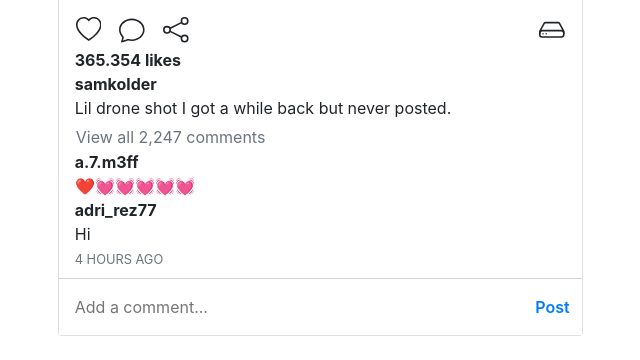
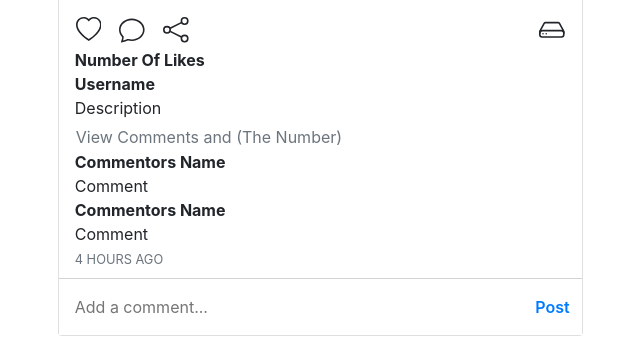
Before and after one commit to AlexWanyoike/Instagram-Clone, a Django app: page /home/ in a window 1280 px wide. Shown: the part 771-1131 px from the top of the page, without its empty margins (181-821 px from the left). Run offline with Django 3.2, Linux system fonts and the light colour scheme; some libraries are stand-ins or nearby versions.

```diff
--- a/gram/templates/base.html
+++ b/gram/templates/base.html
@@ -31,10 +31,10 @@
       {% endblock %}
     </head>
     <body>
-     {% include "instagram-nav.html" %}
-      <h1 class="text-center">coews everywhre</h1>
+      {% include "navbar.html" %}
+      <br>
+      {% include "instagram-nav.html" %}
 
-      <h3>Hunger</h3>
       {% block scripts %}
       <script src="https://ajax.googleapis.com/ajax/libs/jquery/3.2.1/jquery.min.js"></script>
       {% bootstrap_javascript %} {% endblock %}
--- a/gram/templates/home.html
+++ b/gram/templates/home.html
@@ -15,11 +15,16 @@
       src="https://kit.fontawesome.com/d3d6f2df1f.js"
       crossorigin="anonymous"
     ></script>
+
+
+
     <link rel="stylesheet" href="{% static 'css/instagram-nav.css' %}" />
     <title>Document</title>
   </head>
   <body>
-       <div class="mt-4">
+
+    {% block content %}
+    <div class="mt-4">
         <div class="container d-flex justify-content-center">
             <div class="col-9">
                 <div class="row">
@@ -34,7 +39,7 @@
                                             <div class="d-flex flex-column align-items-center">
                                                 <div
                                                     class="rounded-circle overflow-hidden d-flex justify-content-center align-items-center border border-danger story-profile-photo">
-                                                    <img src="assets/images/profiles/profile-1.jpg" alt="..."
+                                                    <img src="{% static '/images/pexels-pixabay-355952.jpg' %}" alt="..."
                                                         style="transform: scale(1.5); width: 100%; position: absolute; left: 0;">
                                                 </div>
                                                 <small>samkolder</small>
@@ -74,7 +79,7 @@
                                 </div>
                                 <div class="card-body p-0">
                                     <div class="embed-responsive embed-responsive-1by1">
-                                        <img class="embed-responsive-item" src="assets/images/posts/post-1.jpg" />
+                                        <img class="embed-responsive-item" src="{% static '/images/pexels-pixabay-355952.jpg' %}" />
                                     </div>
 
                                     <div class="d-flex flex-row justify-content-between pl-3 pr-3 pt-3 pb-1">
@@ -128,21 +133,21 @@
                                     </div>
 
                                     <div class="pl-3 pr-3 pb-2">
-                                        <strong class="d-block">365.354 likes</strong>
-                                        <strong class="d-block">samkolder</strong>
-                                        <p class="d-block mb-1">Lil drone shot I got a while back but never posted.</p>
+                                        <strong class="d-block">Number Of Likes</strong>
+                                        <strong class="d-block">Username</strong>
+                                        <p class="d-block mb-1">Description</p>
                                         <button class="btn p-0">
-                                            <span class="text-muted">View all 2,247 comments</span>
+                                            <span class="text-muted">View Comments and (The Number)</span>
                                         </button>
 
                                         <div>
                                             <div>
-                                                <strong class="d-block">a.7.m3ff</strong>
-                                                <span>❤️💓💓💓💓💓</span>
+                                                <strong class="d-block">Commentors Name</strong>
+                                                <span>Comment</span>
                                             </div>
                                             <div>
-                                                <strong class="d-block">adri_rez77</strong>
-                                                <span>Hi</span>
+                                                <strong class="d-block">Commentors Name</strong>
+                                                <span>Comment</span>
                                             </div>
                                         </div>
 
@@ -238,5 +243,8 @@
         integrity="sha384-OgVRvuATP1z7JjHLkuOU7Xw704+h835Lr+6QL9UvYjZE3Ipu6Tp75j7Bh/kR0JKI"
         crossorigin="anonymous"></script>
 </footer>
+    {%endblock%}
+
+
   </body>
 </html>
--- a/gram/templates/instagram-nav.html
+++ b/gram/templates/instagram-nav.html
@@ -94,6 +94,8 @@
         </nav>
     </div>
 
-    {% include "instagram-nav.html" %}
+    {% block scripts %}
+      <script src="https://ajax.googleapis.com/ajax/libs/jquery/3.2.1/jquery.min.js"></script>
+    {% bootstrap_javascript %} {% endblock %}
   </body>
 </html>
```
Also changed, not shown: mellanex/settings.py (+5 -3 lines).
